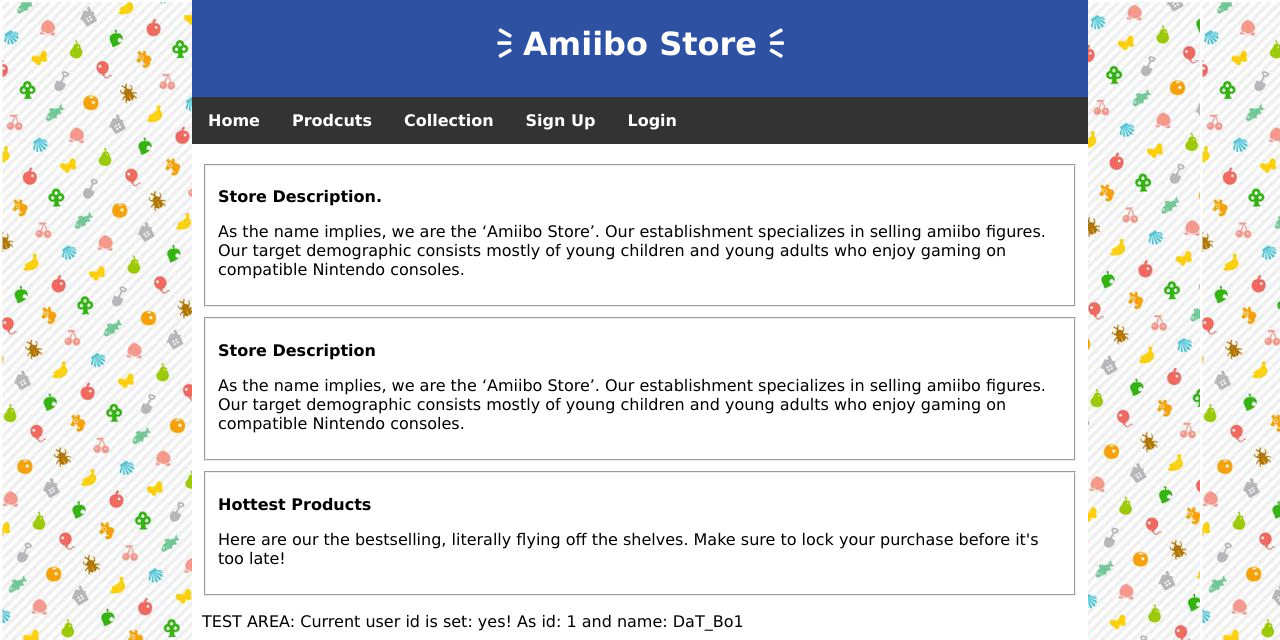
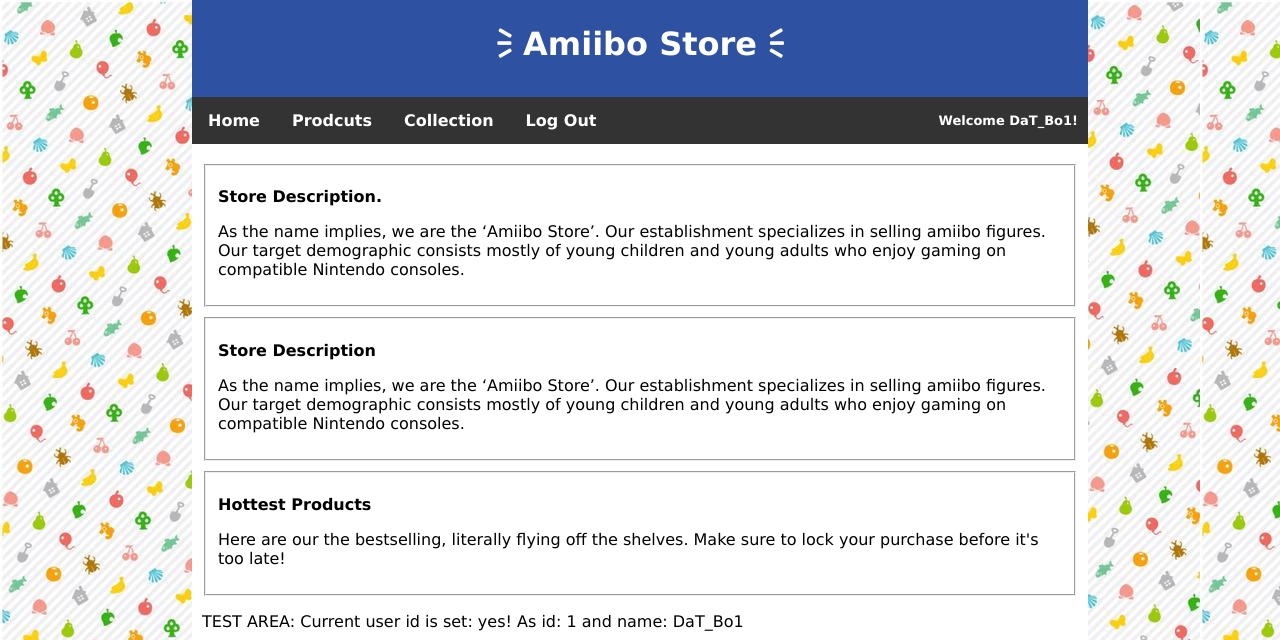
Before and after one commit to ZacharyTherrien/Database-2-Assignment-3, a PHP site: page / in a window 1280 px wide. Shown: the top 640 px of the page. Run offline with PHP 8.4, Linux system fonts and the light colour scheme; a user stored in the database is signed in; data that the repository does not hold is empty.

Commit message:
Implemented Log out and other Session things
A log out feature has been implemented, and depending on whether the user is logged in or not, the navigation bar will switch its list items!

```diff
--- a/controllers/logout.controller.php
+++ b/controllers/logout.controller.php
@@ -0,0 +1,4 @@
+<?php
+session_start();
+session_destroy();
+header('Location: ../index.php');
--- a/controllers/registratrion.controller.php
+++ b/controllers/registratrion.controller.php
@@ -66,7 +66,7 @@
             session_start();
             $_SESSION['id'] = $id;
             $_SESSION['username'] = $username;
-            header('Location: ../index.php');
+            header('Location: ../registration.php?err=0');
             //header('Location: ./login.controller.php');
             //header('Location: ../index.php');
         }
--- a/index.php
+++ b/index.php
@@ -18,12 +18,9 @@
 <!--
     Questions to ask Vik:
     - How to store BLOBs?
-    - Do passwords need to be hashed and then stores?
+    - Do passwords need to be hashed and then stored?
     - Will the collection trigger work if making a purchase?
-    - When inserting a new customer, how do we check for unique fields?
-    - Help for registrations.
-    **NOTE, customer & admins now have INSERT rights on customer table.
-    - Current session does not display id.
+    - How to stay logged in after registering.
 
     Ideas:
     - A collection home page: demonstrate a bunch of collections.
@@ -45,8 +42,13 @@
                 <li class="navigationItem"><a href="index.php">Home</a></li>
                 <li class="navigationItem"><a href="products.php">Prodcuts</a></li>
                 <li class="navigationItem"><a href="collection.php">Collection</a></li>
-				<li class="navigationItem" class="userItem"><a href="registration.php">Sign Up</a></li>
-                <li class="navigationItem" class="userItem"><a href="login.php">Login</a></li>
+                <?php if(!isset($_SESSION['id'])){ ?>
+                    <li class="navigationItem" class="userItem"><a href="registration.php">Sign Up</a></li>
+                    <li class="navigationItem" class="userItem"><a href="login.php">Login</a></li>
+                <?php }else{ ?>
+                    <li class="navigationItem"><a href="./controllers/logout.controller.php">Log Out</a></li>
+                    <li><span id="userDisplay">Welcome <?= $_SESSION['username'] ?>!</span></li>
+                <?php }?>
             </ul>
         </nav>
         <main>
--- a/style.css
+++ b/style.css
@@ -88,3 +88,13 @@
 	justify-content: center;
 	align-items: center;
 }
+
+#userDisplay{
+	display: block;
+	color: white;
+	float: right;
+	padding-top: 16px;
+	padding-left: 16px;
+	padding-right: 10px;
+	font-size: small;
+}
```
Also changed, not shown: login.php (+2 -11 lines), registration.php (+23 -3 lines).
